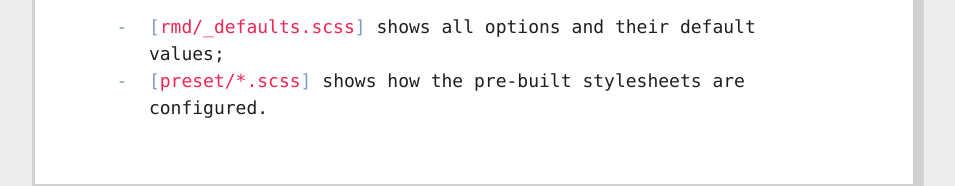
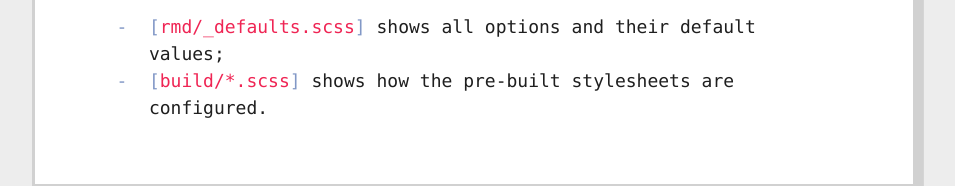
Before and after one commit to fvsch/remarkdown, a website: page docs/config.html in a window 1280 px wide. Shown: the part 8889-9075 px from the top of the page, without its empty margins (166-1121 px from the left). Drawn offline with Linux system fonts and the light colour scheme.

Commit message:
refactor: rename preset dir to build

```diff
--- a/docs/config.html
+++ b/docs/config.html
@@ -403,7 +403,7 @@
 
 <ul>
 	<li><a href="https://github.com/fvsch/remarkdown/tree/main/rmd/_defaults.scss">rmd/_defaults.scss</a> shows all options and their default values;</li>
-	<li><a href="https://github.com/fvsch/remarkdown/tree/main/preset/">preset/*.scss</a> shows how the pre-built stylesheets are configured.</li>
+	<li><a href="https://github.com/fvsch/remarkdown/tree/main/build/">build/*.scss</a> shows how the pre-built stylesheets are configured.</li>
 </ul>
 
 
--- a/package.json
+++ b/package.json
@@ -17,7 +17,6 @@
 	"files": [
 		"README.md",
 		"dist",
-		"preset",
 		"rmd"
 	],
 	"type": "module",
@@ -38,7 +37,7 @@
 	},
 	"browser": "./dist/remarkdown.css",
 	"scripts": {
-		"build": "node build.ts",
+		"build": "node build/build.ts",
 		"format": "oxfmt --write '**/*.scss' '**/*.{js,ts}'",
 		"prepack": "pnpm run build",
 		"start": "servitsy docs",
--- a/rmd/_defaults.scss
+++ b/rmd/_defaults.scss
@@ -81,8 +81,8 @@ $defaults: (
 /// An optional style is a style that is defined using the `$selectors.option`
 /// selector pattern, which means it needs to be explicitly enabled in HTML.
 ///
-/// For example, with the configuration used in `preset/remarkdown.scss` and
-/// `preset/remarkdown.attr.scss` respectively:
+/// For example, with the configuration used in `build/remarkdown.scss` and
+/// `build/remarkdown.attr.scss` respectively:
 ///
 ///	<div class="remarkdown option-name">…</div>
 ///	<div data-remarkdown="option-name">…</div>
```
Also changed, not shown: .github/workflows/test.yml, README.md, build/build.ts, build/remarkdown-zero.attr.scss (renamed from preset/remarkdown-zero.attr.scss), build/remarkdown-zero.scss (renamed from preset/remarkdown-zero.scss), build/remarkdown.attr.scss (renamed from preset/remarkdown.attr.scss), build/remarkdown.scss (renamed from preset/remarkdown.scss).
